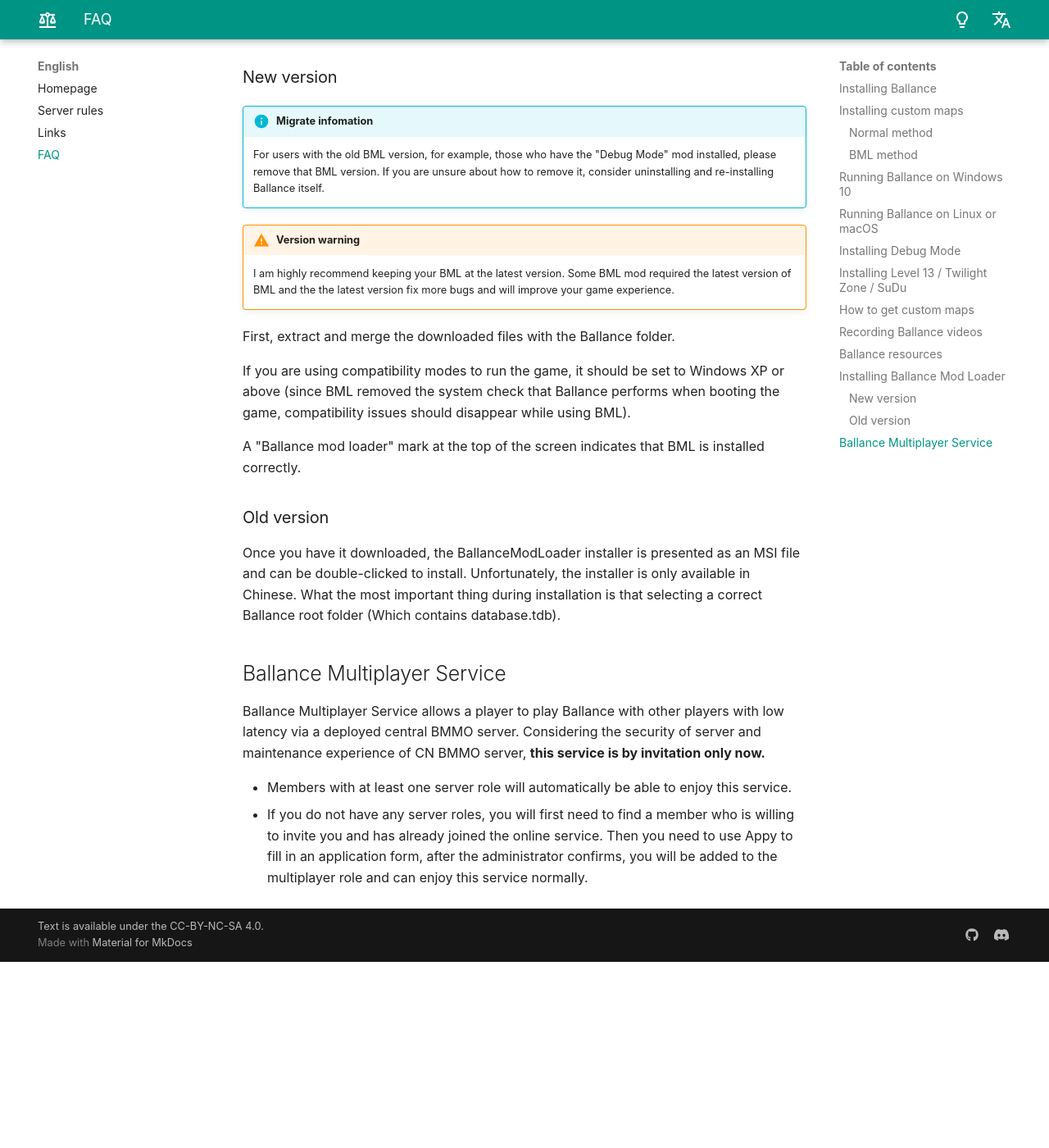
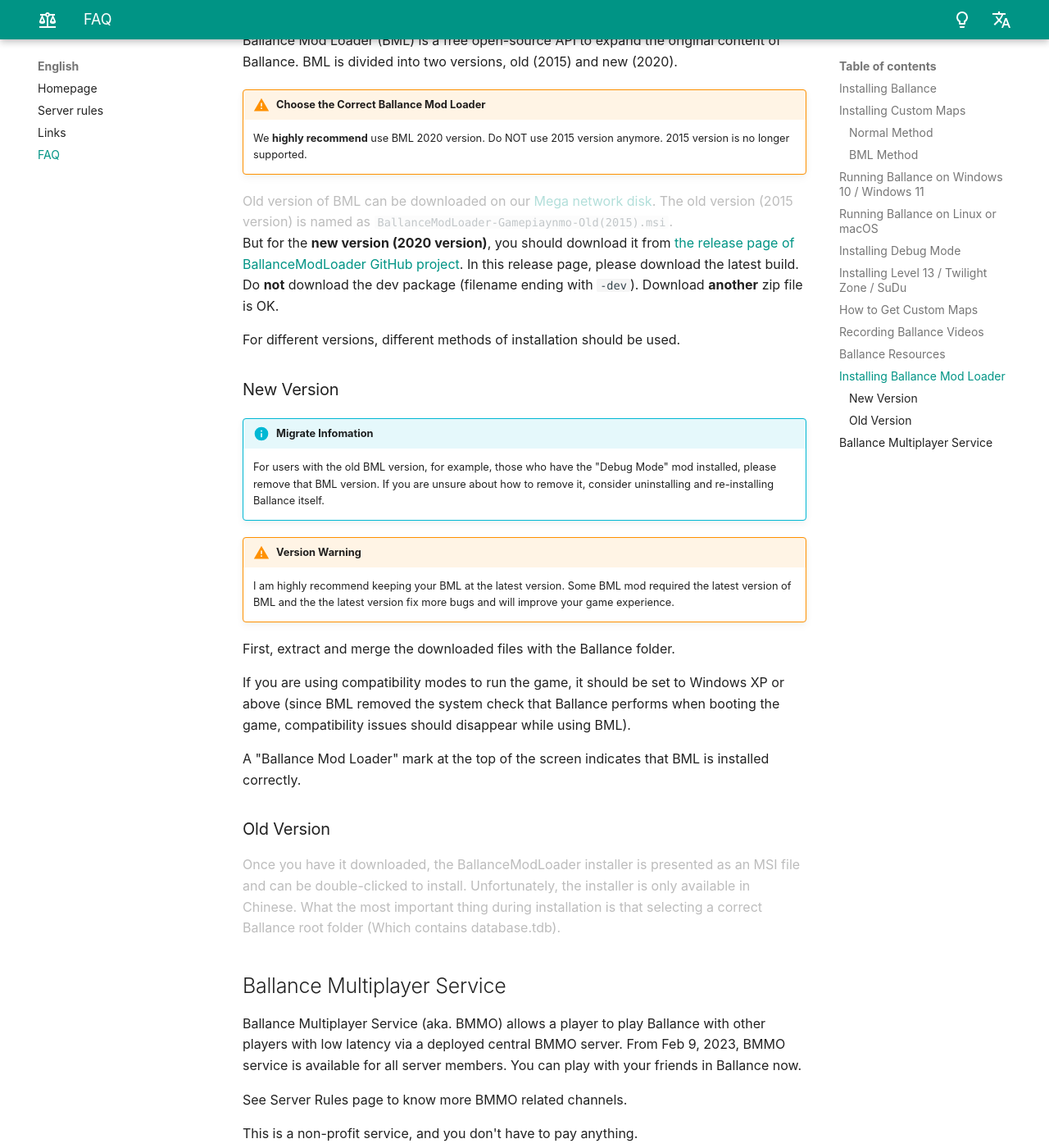
Before and after one commit to yyc12345/ballance-discord-rules, an MkDocs documentation site: the page built from docs/en/faq.md, in a window 1280 px wide and 1400 px high, scrolled down 4144 px. Shown: the whole window at 82% size. Built offline with MkDocs 1.6.1 and Material for MkDocs 9.7.7, drawn with Linux system fonts in a browser that asks for light colours; comment, search, counter and statistics services are not loaded; before the commit the page ends 5317 px from its top, so only the background shows below that; some of the changed text lies outside the part shown.

Commit message:
fix typo. remove outdated content. add new content

```diff
--- a/docs/en/faq.md
+++ b/docs/en/faq.md
@@ -2,19 +2,23 @@
 
 ## <span id="jump-1">Installing Ballance</span>
 
-Go to our [official network disk](#jump-9) to download the installer. Then, run it (Note that the installer is in Chinese).
+Go to our [official network disk](#jump-9) to download the installer. Then, run it to install Ballance.
 
-## <span id="jump-2">Installing custom maps</span>
+* `Ballance-13levels-origin-low.exe`: The common installer for the most players. Note that this installer is in Chinese. Install is just a click of Next button away. We are finding better way to distribute and install Ballance.
+* `Ballance-12levels.iso`: The no modification installer published by Atari.
+* `Sudu-BallanceLevel13.zip`: The patch of official 12 levels installed game. Patch game after installing `Ballance-12levels.iso` if you need. A patch manual has placed in zip file. See [Installing Level 13 chapter](#jump-6) for more detail.
+
+## <span id="jump-2">Installing Custom Maps</span>
 
 There are 2 method to install custom map. Normal method is suit for everyone. And if you have installed [the new version of BML (2020 version)](#jump-10), you can use BML method to install custom map.
 
-### Normal method
+### Normal Method
 
 1. Locate `Ballance/3D Entities/Level`
 1. Replace one of the default levels (named Level_01.NMO to Level_13.NMO) with your custom map (Don't forget to make backups of your original files)
 1. Launch the game and go to the matching level to play it
 
-### BML method
+### BML Method
 
 !!! warning "Version warning"
     If you are running BML with lower version than 0.3.28, this method may cause game crash. Please update to the latest version of BML.
@@ -23,24 +27,33 @@
 1. Launch game and go to Start menu.
 1. A triangular button should appear right to the level selection menu; click to choose the custom map you wish to play. You can also search by typing its name.
 
-## <span id="jump-3">Running Ballance on Windows 10</span>
+## <span id="jump-3">Running Ballance on Windows 10 / Windows 11</span>
 
-Go to Ballance's root folder and right-click Startup.exe, select `Properties`. Select the `Compatibility` tab, then check the box next to `Run this program in compatibility mode for:`. Follow this order to set the version of Windows: `Windows 7` -> `Windows Vista SP2` -> `Windows XP SP3` -> `Windows XP SP2` -> `Windows 95`. You can also install a virtual machine to run Ballance if the above method is not working, or you can try installing [BML (2020 version)](#jump-10).
+We **highly recommand** that install [BML (2020 version)](#jump-10) to solve any compatibility issues.
+
+If you really do not want to install it, you also can go to Ballance's root folder and right-click Startup.exe, select `Properties`. Select the `Compatibility` tab, then check the box next to `Run this program in compatibility mode for:`. Follow this order to set the version of Windows: `Windows 7` -> `Windows Vista SP2` -> `Windows XP SP3` -> `Windows XP SP2` -> `Windows 95` until the game can run normally.
 
 ## <span id="jump-4">Running Ballance on Linux or macOS</span>
 
-Use Wine to run the installer and everything will be OK (Use Bin/Player.exe to start the game). You also can install a virtual machine with Windows XP to play Ballance if Wine is not working.
+Wine or Valve Proton may help you to run Ballance on Linux or macOS (use `Bin/Player.exe` to start the game).
+You also can install a virtual machine with Windows 7 to play Ballance if Wine or Proton are not working. Do not install Windows XP virtual machine, because BML and various plugins do not support Windows XP.
 
 ## <span id="jump-5">Installing Debug Mode</span>
 
-!!! warning "Outdated content warning"
+!!! warning "Outdated Content Warning"
     This method is only suitable for the installation of the old version of BML (2015 version), which is no longer supported. Please go to [the chapter of installing BML](#jump-10) for details.
 
-If you want to use debug mode, you need to install the **old BallanceModLoader**(2015 version) first. See the [section of Installing BML](#jump-10) to learn how to install.
+<span style="opacity:0.3">
+If you want to use debug mode, you need to install the **old BallanceModLoader** (2015 version) first. See the [section of Installing BML](#jump-10) to learn how to install.
+</span>
 
+<span style="opacity:0.3">
 Debug mode's download URL can be got from our [official network disk](#jump-9). Open the `Plugin` directory and download `Debug_Mode.nmo`.
+</span>
 
+<span style="opacity:0.3">
 If you have installed BallanceModLoader successfully, you can install `Debug_Mode.nmo`. Navigate to your Ballance installation directory, put `Debug_Mode.nmo` to `ModLoader/Mod`. Now launch the game. If you see some words displayed at the top of the game, congratulations! You have installed Debug mode successfully.
+</span>
 
 ## <span id="jump-6">Installing Level 13 / Twilight Zone / SuDu</span>
 
@@ -51,7 +64,7 @@
 1. Go to the `SuDu_BallanceLv13` folder.
 1. You will see a file called `SuDu_ReadMe.txt`. Open it and follow its instruction to install this plugin.
 
-## <span id="jump-7">How to get custom maps</span>
+## <span id="jump-7">How to Get Custom Maps</span>
 
 Recent custom maps:
 You can find recent custom maps in `#new`. You can search `#new` with file limitation to get what you need.
@@ -61,7 +74,7 @@
 
 [Download separate map files at our Network disk (Hosted by Chinese Ballance Forum, translators needed)](http://ballancemaps.ys168.com)
 
-## <span id="jump-8">Recording Ballance videos</span>
+## <span id="jump-8">Recording Ballance Videos</span>
 
 Want to record your ballance runs but don't know how to?
 
@@ -102,7 +115,7 @@
 
 Want the audio to be recorded? Try setting it on one of the speaker options.
 
-## <span id="jump-9">Ballance resources</span>
+## <span id="jump-9">Ballance Resources</span>
 
 _[Click to go to our official network disk](https://mega.nz/#F!CV5SyapR!LbduTW51xmkDO4EDxMfH9w)_
 
@@ -115,33 +128,40 @@
 
 ## <span id="jump-10">Installing Ballance Mod Loader</span>
 
-Ballance Mod Loader (BML) is a free open-source API to expand the original content of Ballance. BML is divided into two versions, old (2015) and new (2020). **The older version has been discontinued, so it is recommended to use the newer version.**
+Ballance Mod Loader (BML) is a free open-source API to expand the original content of Ballance. BML is divided into two versions, old (2015) and new (2020).
 
-Old version of BML can be downloaded on our [Mega network disk](#jump-9). The old version(2015 version) is named as `BallanceModLoader-Gamepiaynmo-Old(2015).msi`. But for the new version(2020 version), you should download it from [the release page of Gamepiaynmo's GitHub project](https://github.com/Gamepiaynmo/BallanceModLoader/releases). In this release page, please download the latest build. Do not download the dev package(filename ending with `-dev`). Download another zip file is OK.
+!!! warning "Choose the Correct Ballance Mod Loader"
+    We **highly recommend** use BML 2020 version. Do NOT use 2015 version anymore. 2015 version is no longer supported.
+
+<span style="opacity:0.3">Old version of BML can be downloaded on our [Mega network disk](#jump-9). The old version (2015 version) is named as `BallanceModLoader-Gamepiaynmo-Old(2015).msi`.</span>
+But for the **new version (2020 version)**, you should download it from [the release page of BallanceModLoader GitHub project](https://github.com/yyc12345/BallanceModLoader/releases/). In this release page, please download the latest build. Do **not** download the dev package (filename ending with `-dev`). Download **another** zip file is OK.
 
 For different versions, different methods of installation should be used.
 
-### New version
+### New Version
 
-!!! info "Migrate infomation"
+!!! info "Migrate Infomation"
     For users with the old BML version, for example, those who have the "Debug Mode" mod installed, please remove that BML version. If you are unsure about how to remove it, consider uninstalling and re-installing Ballance itself.
 
-!!! warning "Version warning"
+!!! warning "Version Warning"
     I am highly recommend keeping your BML at the latest version. Some BML mod required the latest version of BML and the the latest version fix more bugs and will improve your game experience.
 
 First, extract and merge the downloaded files with the Ballance folder.
 
 If you are using compatibility modes to run the game, it should be set to Windows XP or above (since BML removed the system check that Ballance performs when booting the game, compatibility issues should disappear while using BML).
 
-A "Ballance mod loader" mark at the top of the screen indicates that BML is installed correctly.
+A "Ballance Mod Loader" mark at the top of the screen indicates that BML is installed correctly.
 
-### Old version
+### Old Version
 
+<span style="opacity:0.3">
 Once you have it downloaded, the BallanceModLoader installer is presented as an MSI file and can be double-clicked to install. Unfortunately, the installer is only available in Chinese. What the most important thing during installation is that selecting a correct Ballance root folder (Which contains database.tdb).
+</span>
 
 ## <span id="jump-11">Ballance Multiplayer Service</span>
 
-Ballance Multiplayer Service allows a player to play Ballance with other players with low latency via a deployed central BMMO server. Considering the security of server and maintenance experience of CN BMMO server, **this service is by invitation only now.**
+Ballance Multiplayer Service (aka. BMMO) allows a player to play Ballance with other players with low latency via a deployed central BMMO server. From Feb 9, 2023, BMMO service is available for all server members. You can play with your friends in Ballance now.
 
-* Members with at least one server role will automatically be able to enjoy this service.
-* If you do not have any server roles, you will first need to find a member who is willing to invite you and has already joined the online service. Then you need to use Appy to fill in an application form, after the administrator confirms, you will be added to the multiplayer role and can enjoy this service normally.
+See Server Rules page to know more BMMO related channels.
+
+This is a non-profit service, and you don't have to pay anything.
```
Also changed, not shown: docs/en/srv_rules.md (+7 -7 lines).
